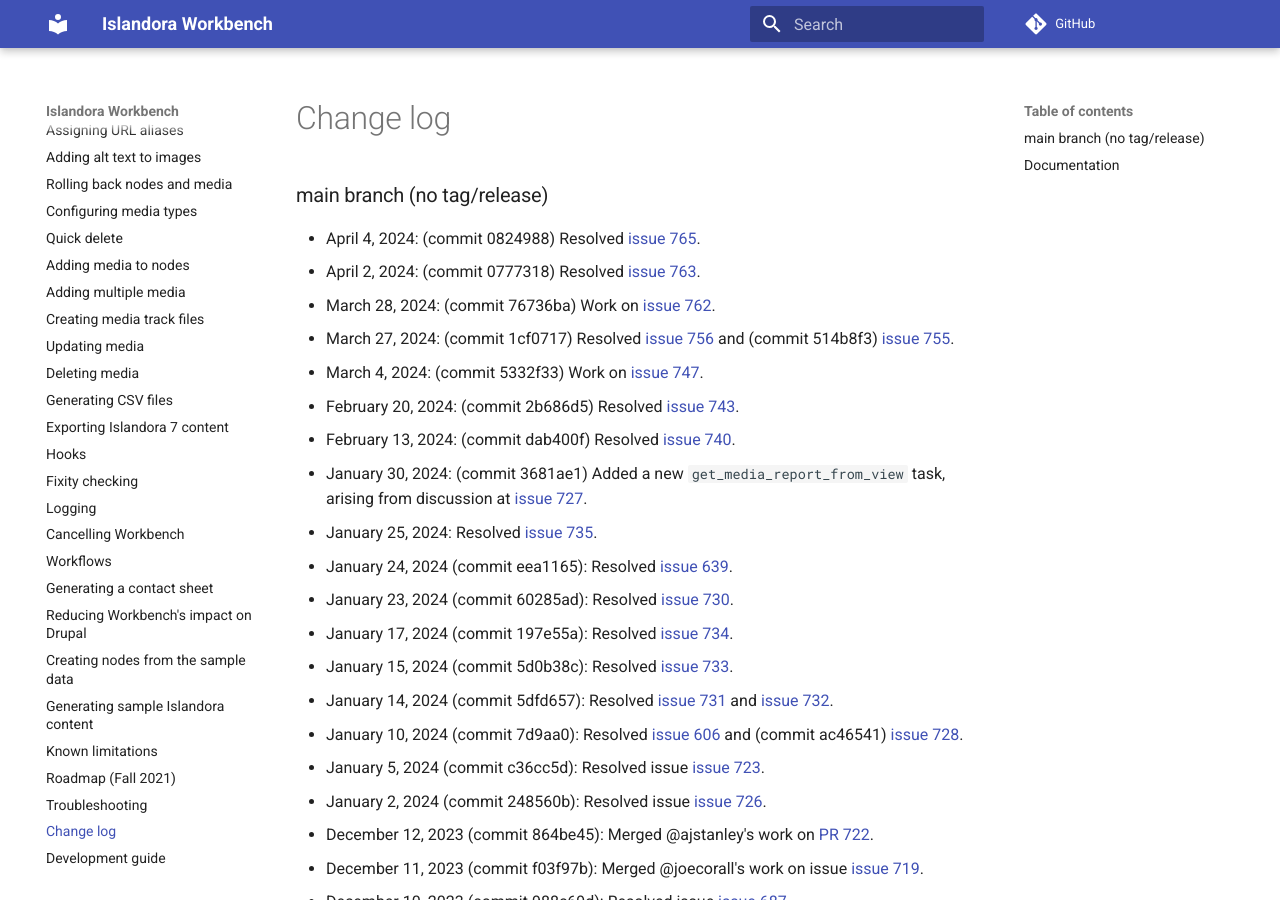
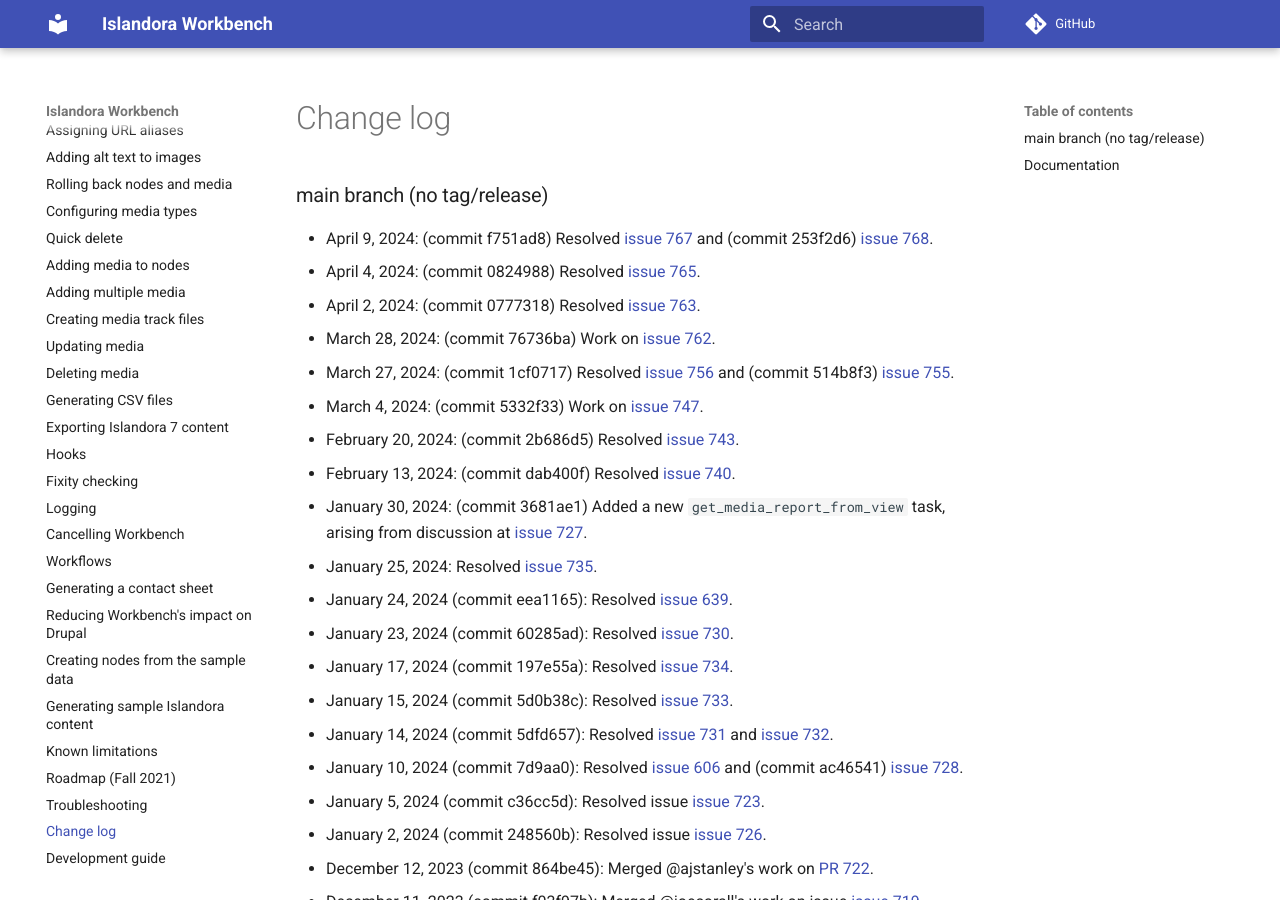
Before and after one commit to mjordan/islandora_workbench_docs, an MkDocs documentation site: the page built from docs/changelog.md, in a window 1280 px wide and 900 px high. Built offline with MkDocs 1.6.1 and Material for MkDocs 9.7.7, drawn with Linux system fonts in a browser that asks for light colours; comment, search, counter and statistics services are not loaded.

Commit message:
Updated changelog.

```diff
--- a/docs/changelog.md
+++ b/docs/changelog.md
@@ -1,5 +1,6 @@
 ### main branch (no tag/release)
 
+* April 9, 2024: (commit f751ad8) Resolved [issue 767](https://github.com/mjordan/islandora_workbench/issues/767) and (commit 253f2d6) [issue 768](https://github.com/mjordan/islandora_workbench/issues/768).
 * April 4, 2024: (commit 0824988) Resolved [issue 765](https://github.com/mjordan/islandora_workbench/issues/765).
 * April 2, 2024: (commit 0777318) Resolved [issue 763](https://github.com/mjordan/islandora_workbench/issues/763).
 * March 28, 2024: (commit 76736ba) Work on [issue 762](https://github.com/mjordan/islandora_workbench/issues/762).
```
